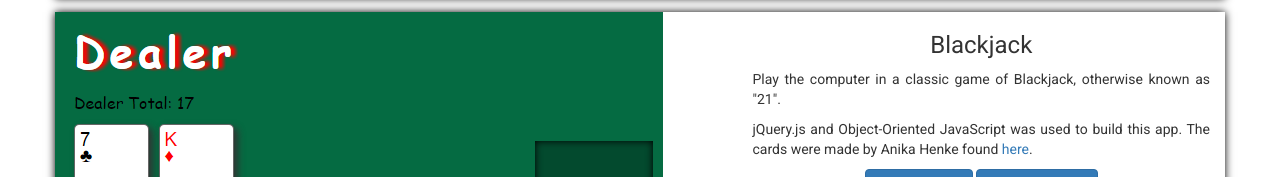
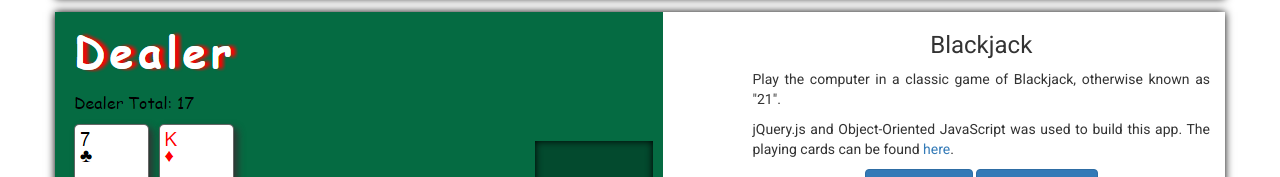
Before and after one commit to wattersnathen/wattersnathen.github.io, a website: page build.html in a window 1280 px wide. Shown: the part 2913-3090 px from the top of the page. Drawn offline with nearby package versions, Linux system fonts and the light colour scheme; files that its build step writes are made by us from their sources.

Commit message:
Updated Blackjack description

```diff
--- a/build.html
+++ b/build.html
@@ -143,7 +143,7 @@
 						<div class="col-md-5 projectDetails">
 							<h3>Blackjack</h3>
 							<p>Play the computer in a classic game of Blackjack, otherwise known as "21".</p>
-							<p>jQuery.js and Object-Oriented JavaScript was used to build this app. The cards were made by Anika Henke found <a href="http://selfthinker.github.com/CSS-Playing-Cards/" target="_blank">here</a>.</p>
+							<p>jQuery.js and Object-Oriented JavaScript was used to build this app. The playing cards can be found <a href="http://selfthinker.github.com/CSS-Playing-Cards/" target="_blank">here</a>.</p>
 							<a href="#" target="_blank" class="btn btn-primary">View Repo <i class="fa fa-github-alt"></i></a>
 							<a href="#" target="_blank" class="btn btn-primary">View Project
 								<span class="glyphicon glyphicon-chevron-right"></span>
```
